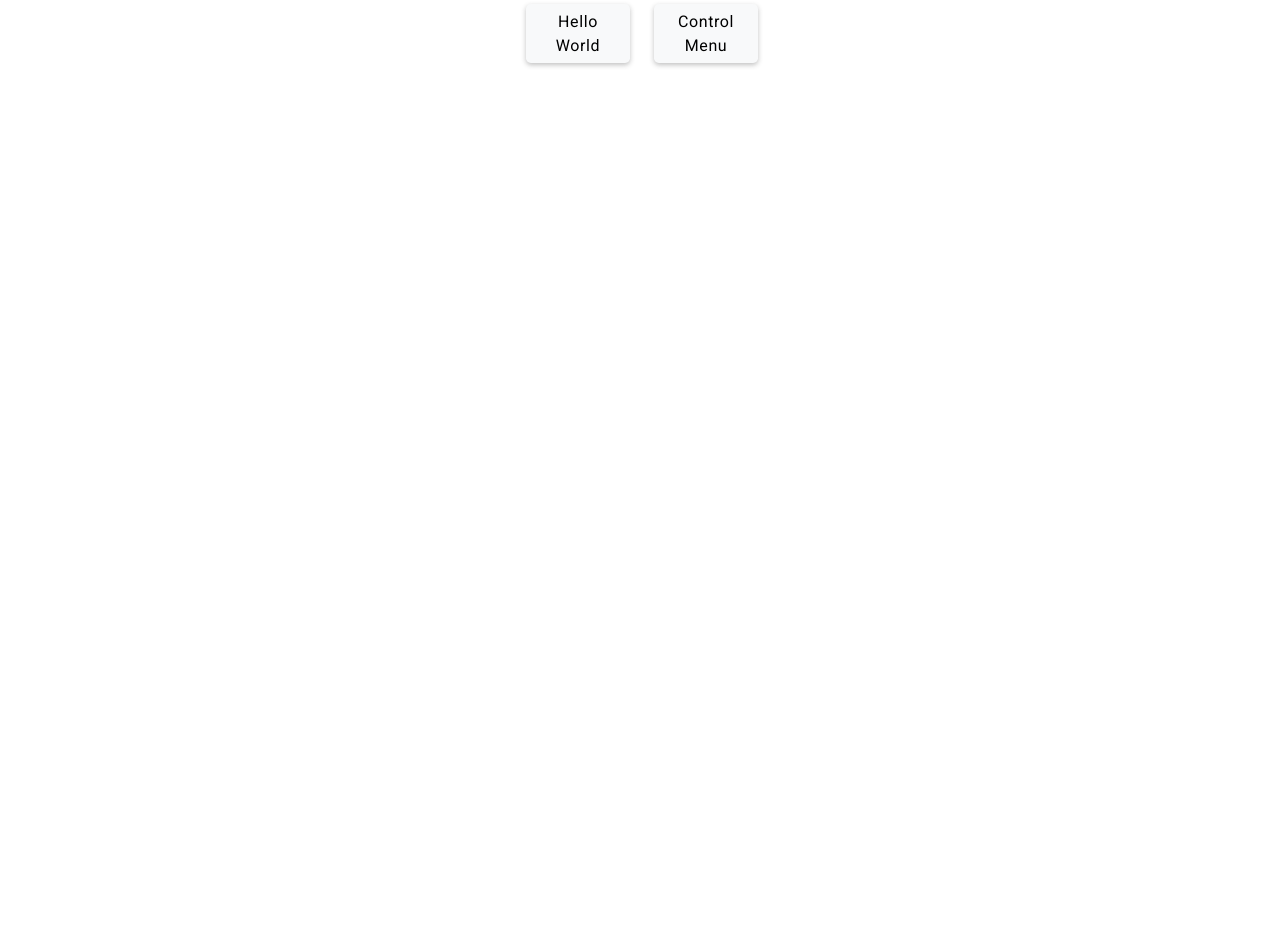
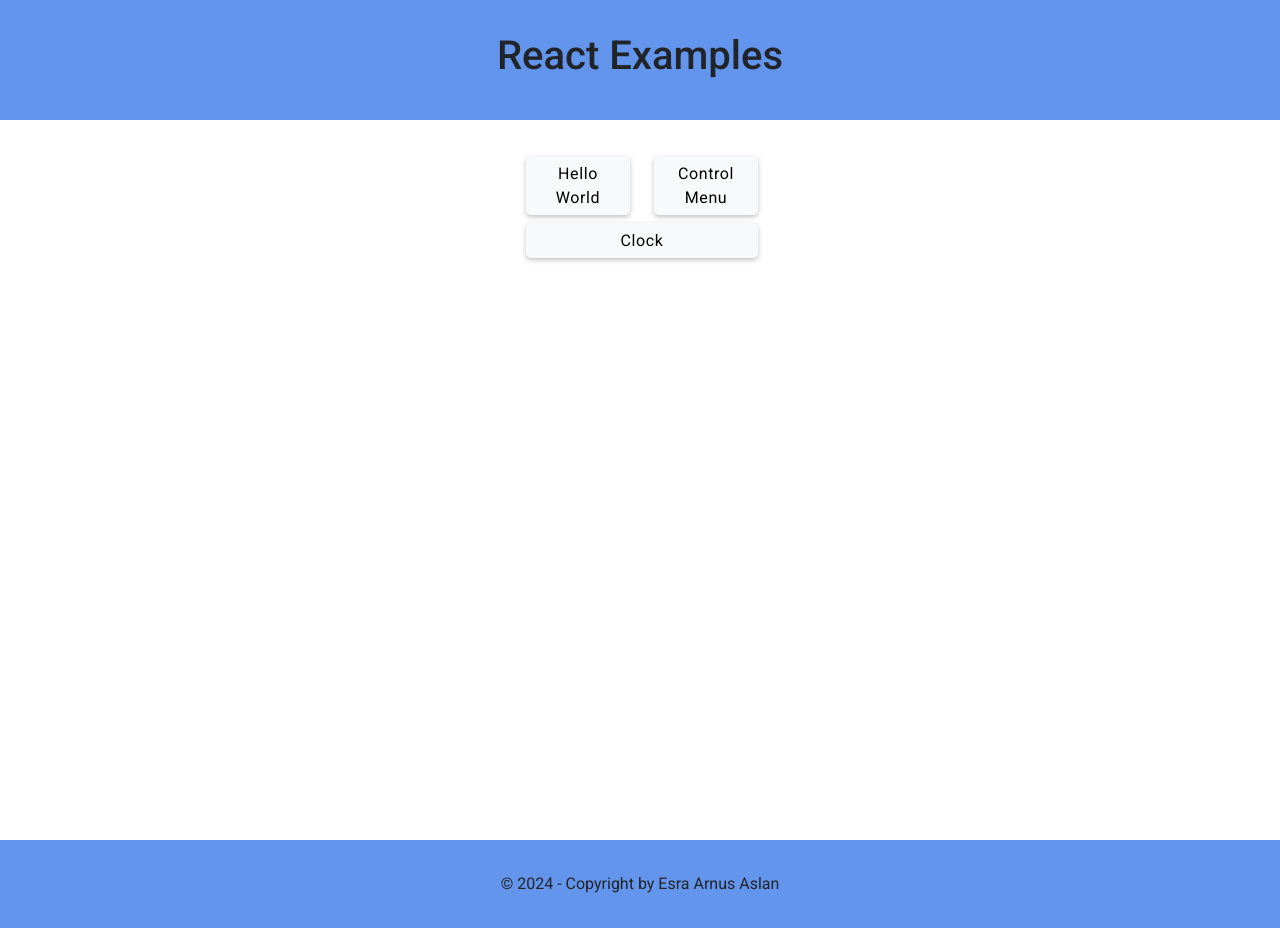
Before and after one commit to esraarnusaslan/React-Lesson, a React (Create React App) app: page / in a window 1280 px wide. Before the commit the page ends 800 px from the top, so only its background shows below. Built offline with nearby package versions, Linux system fonts and the light colour scheme.

Commit message:
"header,footer,outlet practice"

```diff
--- a/src/components/00-home/index.jsx
+++ b/src/components/00-home/index.jsx
@@ -25,6 +25,11 @@ const HomePage = () => {
                             Control Menu
                         </Link>
                     </Col>
+                    <Col>
+                        <Link to="/clock" className="btn btn-light btn-block">
+                            Clock
+                        </Link>
+                    </Col>
                 </Row>
             </Container>
         </div>
--- /dev/null
+++ b/src/layout/Footer.jsx
@@ -0,0 +1,7 @@
+import React from 'react';
+
+const Footer = () => {
+    return <footer>&copy; 2024 - Copyright by Esra Arnus Aslan</footer>;
+};
+
+export default Footer;
--- /dev/null
+++ b/src/layout/Header.jsx
@@ -0,0 +1,11 @@
+import React from 'react';
+
+const Header = () => {
+    return (
+        <header>
+            <h1>React Examples</h1>
+        </header>
+    );
+};
+
+export default Header;
--- /dev/null
+++ b/src/layout/index.jsx
@@ -0,0 +1,19 @@
+import React from 'react';
+import Footer from '../layout/Footer';
+import Header from '../layout/Header';
+import { Outlet } from 'react-router-dom';
+import './layout.scss';
+
+const AppLayout = () => {
+    return (
+        <>
+            <Header />
+            <main>
+                <Outlet />
+            </main>
+            <Footer />
+        </>
+    );
+};
+
+export default AppLayout;
--- /dev/null
+++ b/src/layout/layout.scss
@@ -0,0 +1,17 @@
+header {
+    background-color: cornflowerblue;
+    padding: 2rem;
+    text-align: center;
+}
+
+footer {
+    background-color: cornflowerblue;
+    padding: 2rem;
+    text-align: center;
+}
+
+main {
+    min-height: 90vh;
+    padding-top: 2rem;
+    padding-bottom: 2rem;
+}
--- a/src/router/index.jsx
+++ b/src/router/index.jsx
@@ -2,19 +2,32 @@ import { RouterProvider, createBrowserRouter } from 'react-router-dom';
 import HomePage from '../components/00-home/index.jsx';
 import HelloWorld from '../components/01-hello-world/MyApp.jsx';
 import ControlMeu from '../components/02-jsx/Jsx4Map.jsx';
+import Clock3 from '../components/19-clock-3/Clock3.jsx';
+import AppLayout from '../layout/index.jsx';
 
 const router = createBrowserRouter([
     {
         path: '/',
+        element: <AppLayout />,
+        children: [
+            {
+                index: true,
                 element: <HomePage />,
             },
             {
-        path: '/hello-world',
+                path: 'hello-world',
                 element: <HelloWorld />,
             },
             {
-        path: '/control-menu',
+                path: 'control-menu',
                 element: <ControlMeu />,
+            },
+
+            {
+                path: 'clock',
+                element: <Clock3 />,
+            },
+        ],
     },
 ]);
 
```
Lines whose indentation alone changed are shown as unchanged.
